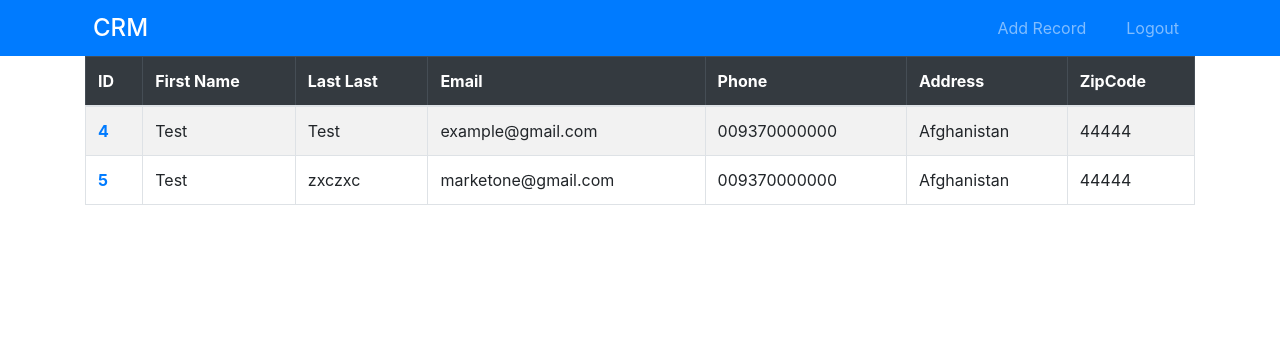
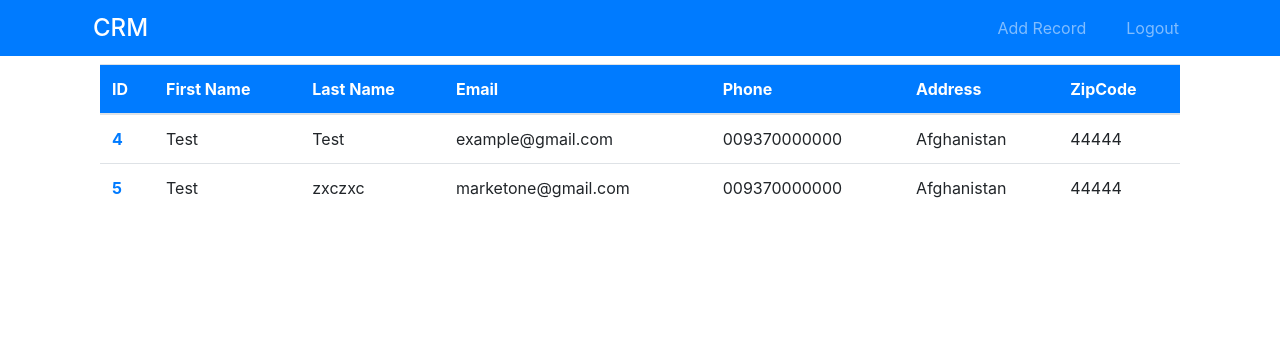
Before and after one commit to MateenSeddiqi/CRM_Django, a Django app: page /home/ in a window 1280 px wide. Shown: the top 356 px of the page. Run offline with Django 4.2, Linux system fonts and the light colour scheme; a user stored in the database is signed in; data comes from the database, SQL or seed files in the repository; both versions use the stored data as it was after the commit.

Commit message:
all record design change

```diff
--- a/customer_management/static/customer_management/css/style.css
+++ b/customer_management/static/customer_management/css/style.css
@@ -0,0 +1,4 @@
+/* styles.css */
+body {
+    background-color: #256eb7;
+}
--- a/customer_management/templates/base.html
+++ b/customer_management/templates/base.html
@@ -1,3 +1,4 @@
+{% load static %}
 <!doctype html>
 <html lang="en">
   <head>
@@ -5,14 +6,14 @@
     <meta charset="utf-8">
     <meta name="viewport" content="width=device-width, initial-scale=1, shrink-to-fit=no">
 
-    <link rel="stylesheet" href="">
+    <link rel="stylesheet" href="{% static 'customer_management/css/styles.css' %}">
 
     <!-- Bootstrap CSS -->
     <link rel="stylesheet" href="https://cdn.jsdelivr.net/npm/bootstrap@4.3.1/dist/css/bootstrap.min.css" integrity="sha384-ggOyR0iXCbMQv3Xipma34MD+dH/1fQ784/j6cY/iJTQUOhcWr7x9JvoRxT2MZw1T" crossorigin="anonymous">
 
     <title>CRM App</title>
   </head>
-  <body>
+  <body class="bg-gray-100">
 
     {% include 'navbar.html' %}
     <div class="container">
--- a/customer_management/templates/home.html
+++ b/customer_management/templates/home.html
@@ -4,12 +4,14 @@
 {% block content %}
 {% if user.is_authenticated %}
 
-<table class="table table-striped table-hover table-bordered">
-    <thead class="table-dark">
+<div class="container my-2">
+  <div class="table-responsive">
+      <table class="table table-hover">
+          <thead class="bg-primary text-white">
               <tr>
                   <th scope="col">ID</th>
                   <th scope="col">First Name</th>
-        <th scope="col">Last Last</th>
+                  <th scope="col">Last Name</th>
                   <th scope="col">Email</th>
                   <th scope="col">Phone</th>
                   <th scope="col">Address</th>
@@ -19,8 +21,8 @@
           {% if records %}
           <tbody>
               {% for record in records %}
-            <tr>
-              <th > <a href="{% url 'show_record' record.id %}"> {{ record.id }} </a></th>
+              <tr class="hover:bg-gray-100 transition-colors duration-300">
+                  <th> <a href="{% url 'show_record' record.id %}" class="text-primary hover:text-primary-700 transition-colors duration-300"> {{ record.id }} </a></th>
                   <td>{{ record.first_name }}</td>
                   <td>{{ record.last_name }}</td>
                   <td>{{ record.email }}</td>
@@ -32,6 +34,9 @@
           </tbody>
           {% endif %}
       </table>
+  </div>
+</div>
+
 
 {% endif %}
 {% endblock %}
```
Also changed, not shown: db.sqlite3. Lines whose indentation alone changed are shown as unchanged.
